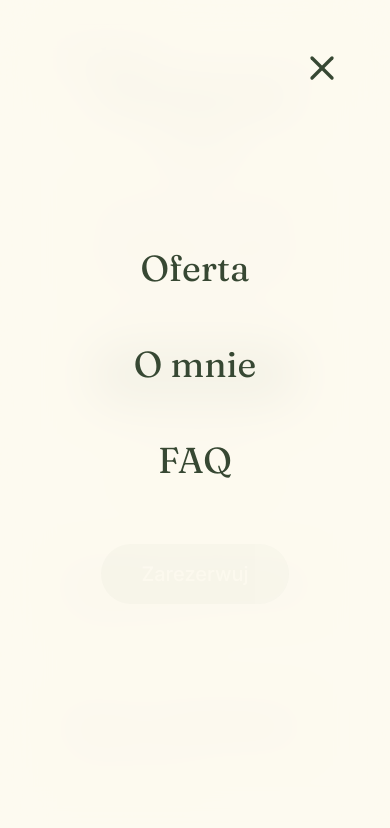
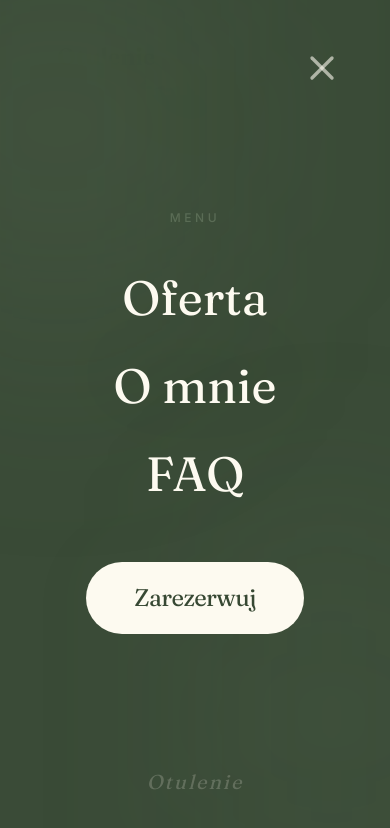
Before and after one commit to Inigo88/otulenie-website, a React (Vite) app: page / in a window 390 px wide. Both pictures are taken after a click on the button "Otwórz menu". Shown: the top 828 px of the page. Built offline with nearby package versions, Linux system fonts and the light colour scheme.

Commit message:
feat: redesign mobile overlay for modern aesthetics and visibility

```diff
--- a/src/components/Navbar.jsx
+++ b/src/components/Navbar.jsx
@@ -116,16 +116,18 @@ function MobileOverlay({ isOpen, onClose, links }) {
         if (isOpen) {
             gsap.to(overlayRef.current, {
                 opacity: 1,
+                padding: '24px',
                 visibility: 'visible',
                 duration: 0.4,
                 ease: 'power3.out'
             })
             gsap.from(".mobile-link", {
-                y: 20,
+                y: 40,
                 opacity: 0,
                 stagger: 0.1,
-                duration: 0.6,
-                ease: 'back.out(1.7)'
+                duration: 0.8,
+                ease: 'expo.out',
+                delay: 0.2
             })
         } else {
             gsap.to(overlayRef.current, {
@@ -140,37 +142,49 @@ function MobileOverlay({ isOpen, onClose, links }) {
     return (
         <div
             ref={overlayRef}
-            className="fixed inset-0 z-[60] bg-linen/95 backdrop-blur-xl flex flex-col items-center justify-center invisible opacity-0"
+            className="fixed inset-0 z-[60] bg-moss/98 backdrop-blur-2xl flex flex-col items-center justify-center invisible opacity-0 overflow-hidden"
             role="dialog"
             aria-modal="true"
             aria-label="Nawigacja mobilna"
         >
+            {/* Background Decorative Elements */}
+            <div className="absolute top-[-10%] left-[-10%] w-[50%] h-[50%] bg-olive/20 blur-[120px] rounded-full pointer-events-none" />
+            <div className="absolute bottom-[-10%] right-[-10%] w-[50%] h-[50%] bg-olive/10 blur-[100px] rounded-full pointer-events-none" />
+
             <button
                 onClick={onClose}
-                className="absolute top-8 right-8 p-4 text-moss focus-visible:outline-none focus-visible:ring-2 focus-visible:ring-olive rounded-full"
+                className="absolute top-8 right-8 p-4 text-linen/60 hover:text-linen focus-visible:outline-none focus-visible:ring-2 focus-visible:ring-olive rounded-full transition-colors"
                 aria-label="Zamknij menu"
             >
                 <X className="w-10 h-10" />
             </button>
 
-            <div className="flex flex-col items-center gap-10">
+            <div className="flex flex-col items-center gap-6 md:gap-10 relative z-10">
+                <span className="text-olive text-xs tracking-[0.3em] font-medium uppercase mb-4 opacity-60">Menu</span>
                 {links.map((link) => (
                     <a
                         key={link.label}
                         href={link.href}
                         onClick={onClose}
-                        className="mobile-link text-4xl font-serif text-moss hover:text-olive transition-colors focus-visible:outline-none focus-visible:ring-2 focus-visible:ring-olive rounded-lg px-4 py-2"
+                        className="mobile-link text-5xl md:text-7xl font-serif text-linen hover:text-olive transition-colors focus-visible:outline-none focus-visible:ring-2 focus-visible:ring-olive rounded-lg px-6 py-2"
                     >
                         {link.label}
                     </a>
                 ))}
+                <div className="mobile-link mt-8">
                     <MagneticButton
-                    className="mobile-link bg-olive text-linen !px-10 !py-4 text-xl mt-4 focus-visible:ring-linen"
+                        className="bg-linen text-moss !px-12 !py-5 text-2xl font-serif tracking-tight shadow-2xl focus-visible:ring-linen active:scale-95"
                         onClick={onClose}
                         aria-label="Zarezerwuj teraz"
                     >
                         Zarezerwuj
                     </MagneticButton>
+                </div>
+            </div>
+
+            {/* Bottom Brand Mark */}
+            <div className="absolute bottom-12 font-serif text-linen/20 text-xl tracking-widest italic">
+                Otulenie
             </div>
         </div>
     )
```
Lines whose indentation alone changed are shown as unchanged.
